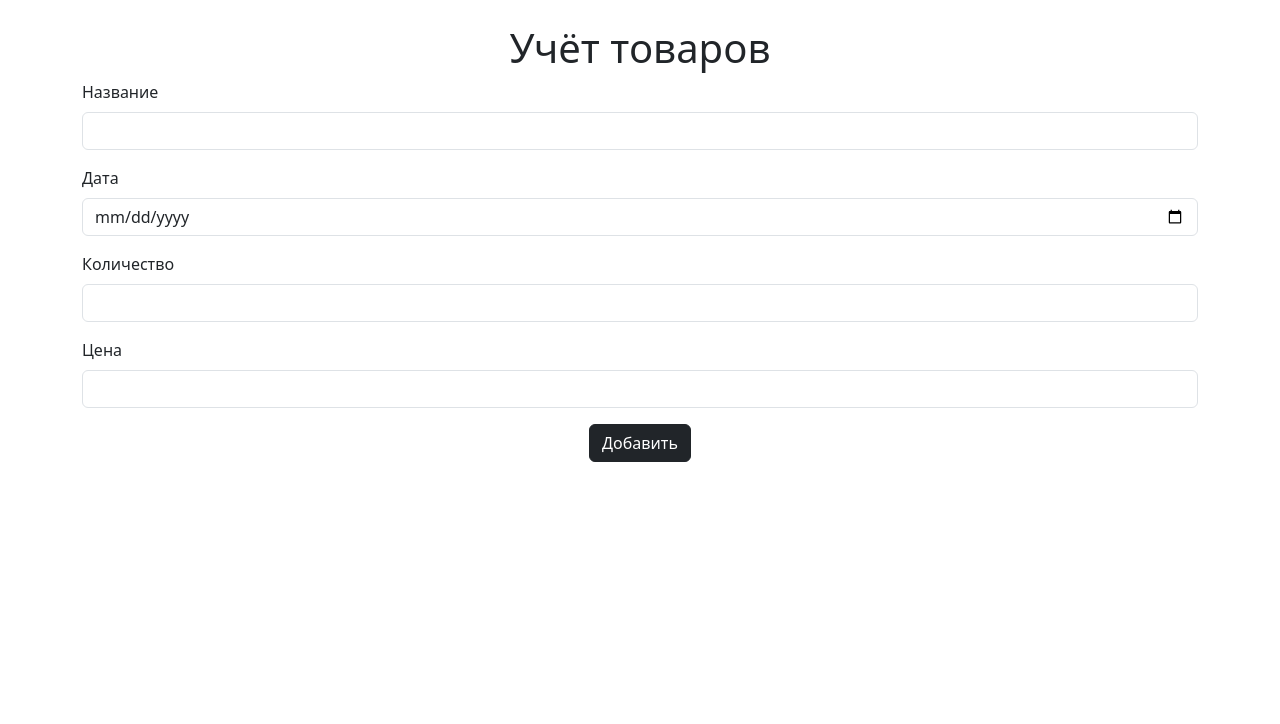
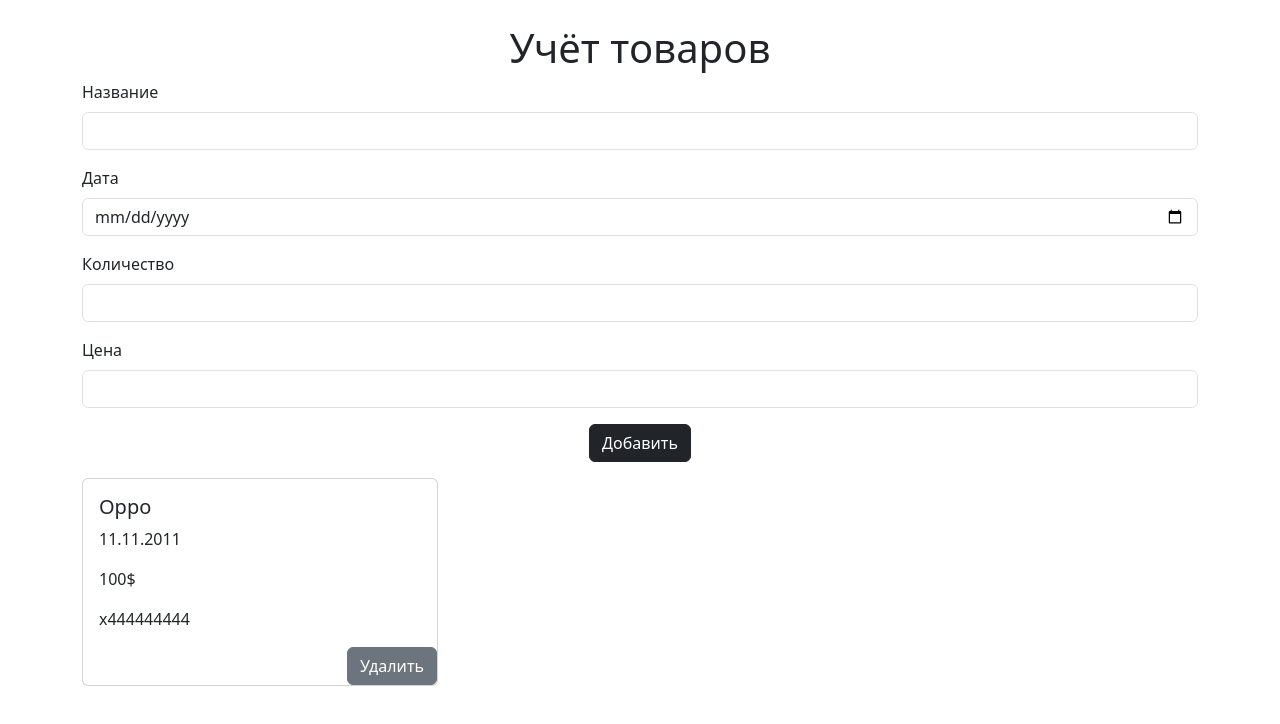
Before and after one commit to Hizeshi/vue, a Vue app: page / in a window 1280 px wide. Shown: the top 724 px of the page. Built offline with nearby package versions, Linux system fonts and the light colour scheme.

Commit message:
add section list products

```diff
--- a/src/App.vue
+++ b/src/App.vue
@@ -30,8 +30,25 @@
             </form>
         </div>
     </div>
+    <div class="row row-cols-1 row-cols-md-3 g-4">
+  <div class="col">
+    <div class="card h-100">
+        <div class="card-body">
+            <h5 class="card-title">Oppo</h5>
+            <p class="card-text">11.11.2011</p>
+            <p class="card-text">100$</p>
+            <p class="card-text">x444444444</p>
+        </div>
+        <div class="cart-footer text-end">
+            <button type="button" class="btn btn-secondary">Удалить</button>
+        </div>
+    </div>
+  </div>
+</div>
+
+
+
+
 </div>
 
 </template>
-
-р
```
